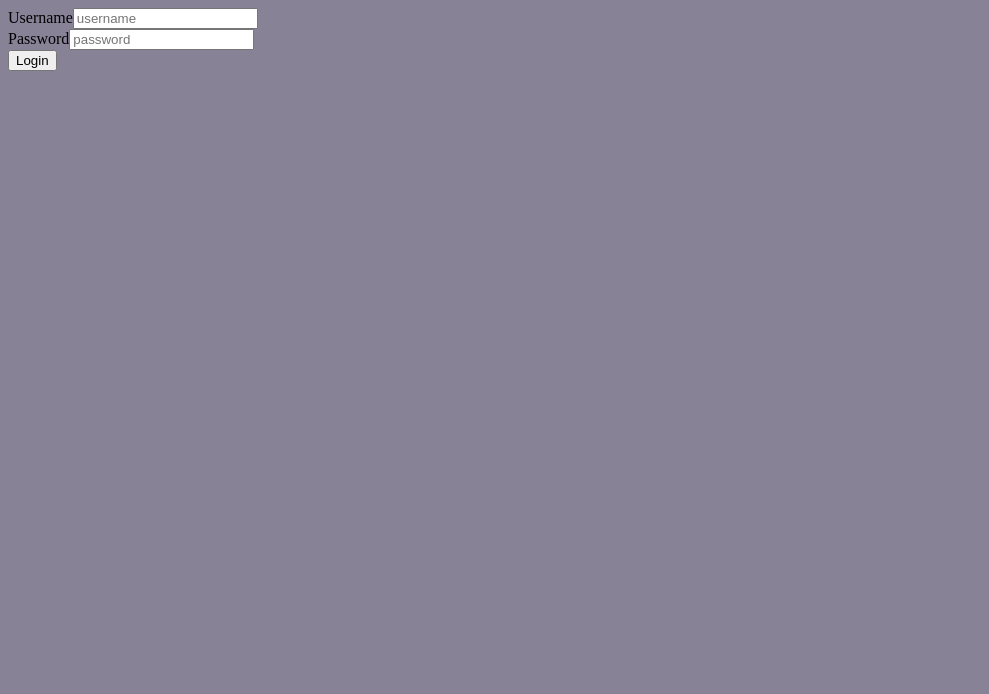
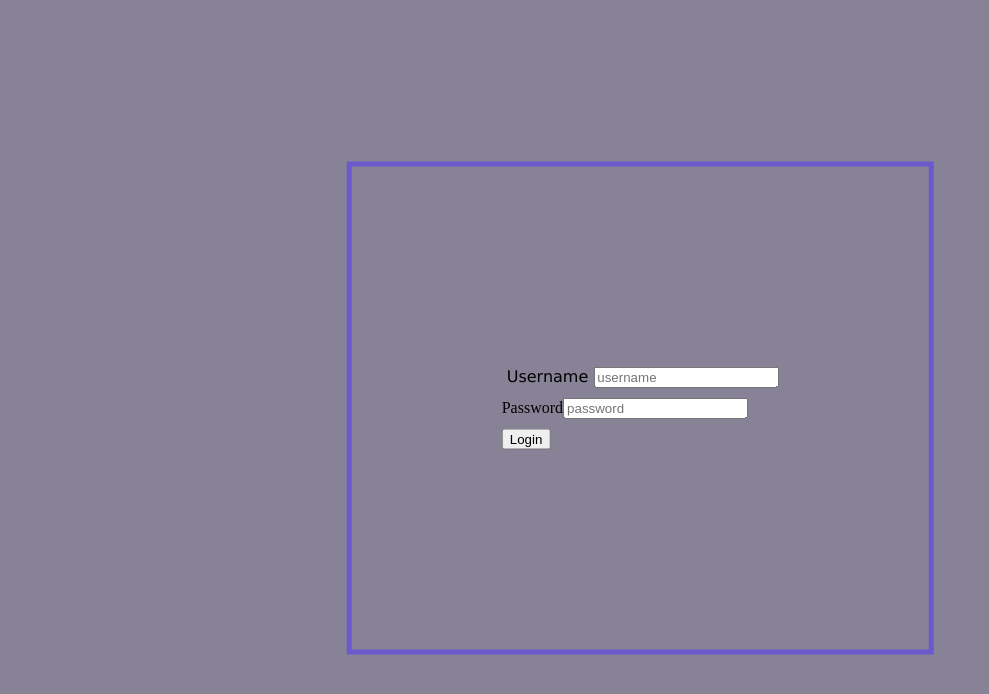
Before and after one commit to groverari/CWU-WebVisor, a React (Vite) app in the folder frontend/: page / in a window 1280 px wide. Shown: the top 694 px of the page, without its empty margins (0-989 px from the left). Built offline with nearby package versions, Linux system fonts and the light colour scheme.

Commit message:
login page

```diff
--- a/frontend/src/pages/login-page/login-page.styles.scss
+++ b/frontend/src/pages/login-page/login-page.styles.scss
@@ -0,0 +1,21 @@
+.login-page {
+  position: relative;
+  height: 100vh;
+}
+.login-container {
+  margin: 0;
+  position: absolute;
+  top: 50%;
+  left: 50%;
+  -ms-transform: translate(-50%, -50%);
+  transform: translate(-50%, -50%);
+  border: 5px solid slateblue;
+  padding: 200px 150px;
+  display: grid;
+  row-gap: 10px;
+}
+
+.username-label {
+  margin: 5px;
+  font-family: Verdana, Geneva, Tahoma, sans-serif;
+}
--- a/frontend/src/pages/login-page/login.page.jsx
+++ b/frontend/src/pages/login-page/login.page.jsx
@@ -1,12 +1,18 @@
 import React, { Fragment } from 'react'
 import { Link } from 'react-router-dom'
+import './login-page.styles.scss'
+
 const Login = () => {
-  console.log('im in the login page')
   return (
-    <>
+    <div className="login-page">
+      <div className="login-container">
         <div className="login-username-container">
           <label className="username-label">Username</label>
-        <input placeholder="username" className="username-field" type="text" />
+          <input
+            placeholder="username"
+            className="username-field"
+            type="text"
+          />
         </div>
         <div className="password-contianer">
           <label className="password-label">Password</label>
@@ -21,7 +27,8 @@ const Login = () => {
             <button className="login-button">Login</button>
           </Link>
         </div>
-    </>
+      </div>
+    </div>
   )
 }
 
```
Lines whose indentation alone changed are shown as unchanged.
